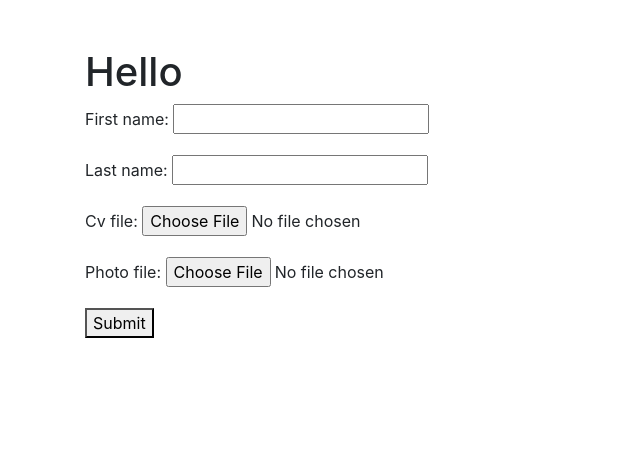
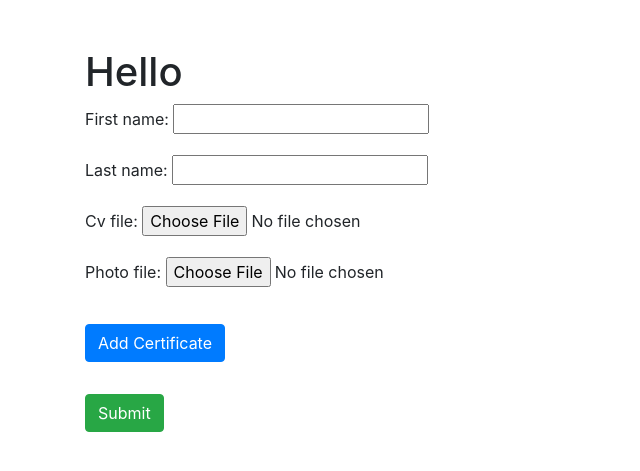
Before and after one commit to Fayaz409/File-Upload-and-Download-Django, a Django app: page /employee/create/ in a window 1280 px wide. Shown: the top 471 px of the page, without its empty margins (0-640 px from the left). Run offline with Django 5.2, Linux system fonts and the light colour scheme.

Commit message:
Created a post template that would take maximum of 9 certicates as input

```diff
--- a/uploadfilesdemo/uploadfilesapp/templates/uploadfilesapp/employee_create.html
+++ b/uploadfilesdemo/uploadfilesapp/templates/uploadfilesapp/employee_create.html
@@ -1,10 +1,89 @@
-{% extends 'uploadfilesapp/base.html'%}
+{% extends 'uploadfilesapp/base.html' %}
 
-{%block content%}
+{% block content %}
 <h1>Hello</h1>
 <form action="" method="post" enctype="multipart/form-data">
-    {%csrf_token%}
-    {{employee_form.as_p}}
-    <button type="submit">Submit</button>
+  {% csrf_token %}
+  {{ employee_form.as_p }}
+
+  <button
+    type="button"
+    onclick="addCertificateInput()"
+    class="btn btn-primary mt-3"
+  >
+    Add Certificate
+  </button>
+
+  <div id="certificate-input-wrapper" class="mt-3"></div>
+
+  <button type="submit" class="btn btn-success mt-3">Submit</button>
 </form>
-{%endblock%}
+
+<script>
+  // Persist the counter and max outside the function
+  let certificateCounter = 0;
+  const maxCertificates = 9;
+
+  function addCertificateInput() {
+    if (certificateCounter >= maxCertificates) {
+      alert(`You can only add up to ${maxCertificates} certificates.`);
+      return;
+    }
+
+    const wrapper = document.getElementById('certificate-input-wrapper');
+    const group = document.createElement('div');
+    group.classList.add('input-group', 'mt-3');
+
+    // Unique ID for label ↔ input
+    const inputId = `certificate_file_${certificateCounter}`;
+
+    // File input
+    const fileInput = document.createElement('input');
+    fileInput.type = 'file';
+    fileInput.name = 'certificate_files[]';           // array notation
+    fileInput.id = inputId;
+    fileInput.classList.add('custom-file-input');
+
+    // Label
+    const fileLabel = document.createElement('label');
+    fileLabel.classList.add('custom-file-label');
+    fileLabel.setAttribute('for', inputId);
+    fileLabel.textContent = 'Choose file';
+
+    // Update label on change
+    fileInput.addEventListener('change', function(){
+      const names = Array.from(this.files)
+                         .map(f => f.name)
+                         .join(', ');
+      fileLabel.textContent = names;
+    });
+
+    // Wrap input+label
+    const customDiv = document.createElement('div');
+    customDiv.classList.add('custom-file');
+    customDiv.append(fileInput, fileLabel);
+
+    // Remove button
+    const appendDiv = document.createElement('div');
+    appendDiv.classList.add('input-group-append');
+
+    const removeBtn = document.createElement('button');
+    removeBtn.type = 'button';
+    removeBtn.classList.add('btn', 'btn-danger');
+    removeBtn.textContent = 'Remove';
+
+    removeBtn.addEventListener('click', () => {
+      wrapper.removeChild(group);
+      certificateCounter--;
+    });
+
+    appendDiv.appendChild(removeBtn);
+
+    // Assemble and insert
+    group.append(customDiv, appendDiv);
+    wrapper.appendChild(group);
+
+    certificateCounter++;
+  }
+</script>
+{% endblock %}
```
